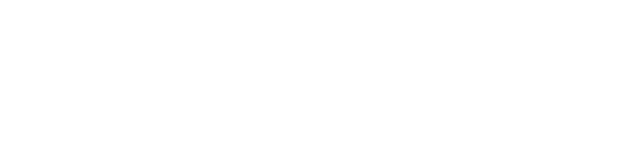
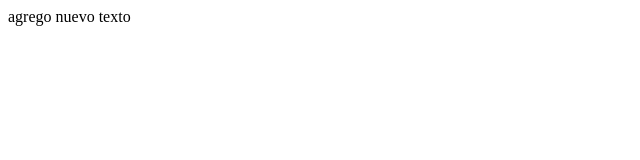
Before and after one commit to asosam91/Test, a plain HTML site: page index.html in a window 1280 px wide. Shown: the whole page, without its empty margins (0-640 px from the left). Drawn offline with Linux system fonts and the light colour scheme.

Commit message:
agrege mas texto

```diff
--- a/index.html
+++ b/index.html
@@ -6,5 +6,6 @@
 </head>
 <body>
 	<style class="holi">dos mas dos</style>
+	agrego nuevo texto
 </body>
 </html>
```
